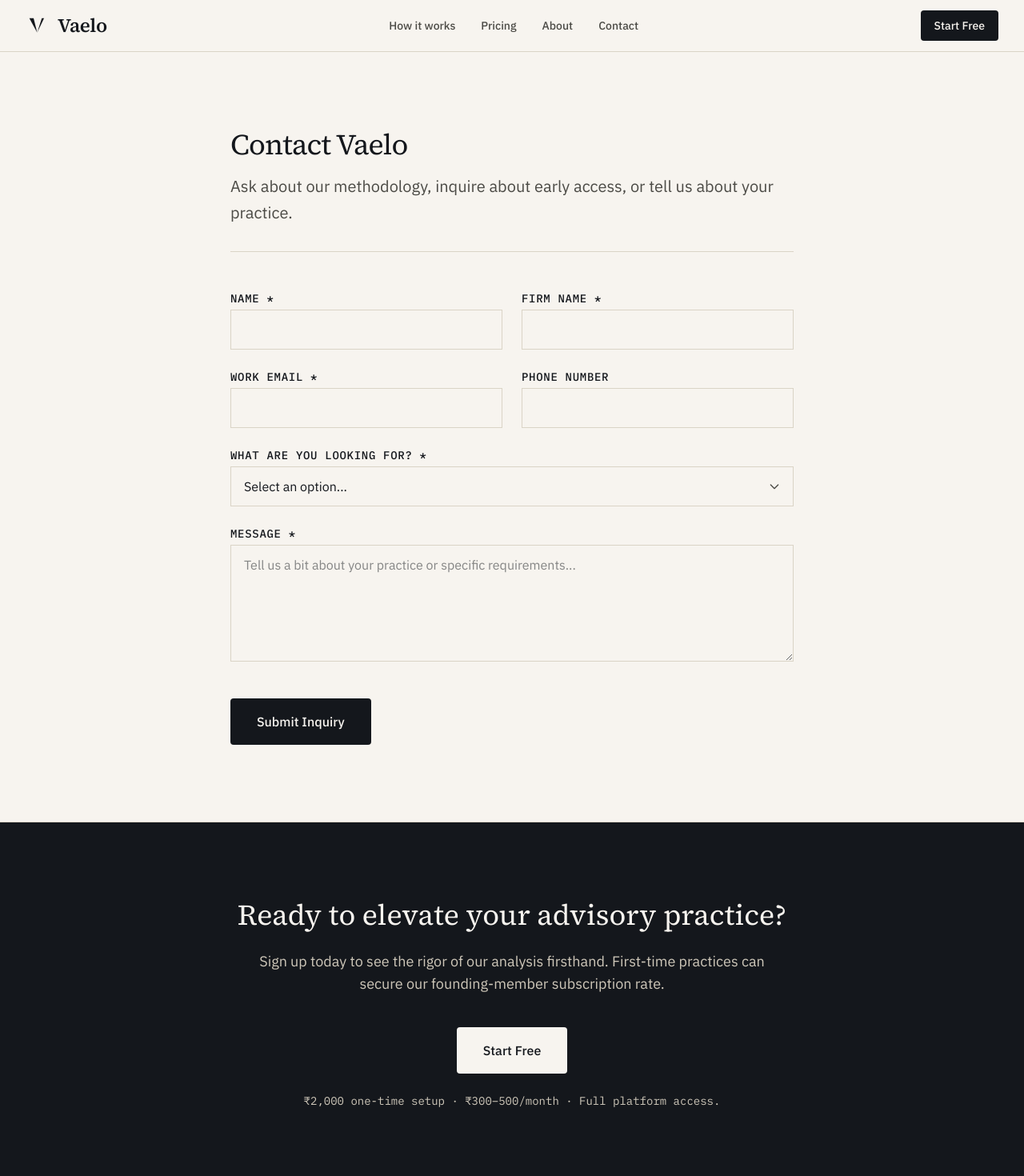
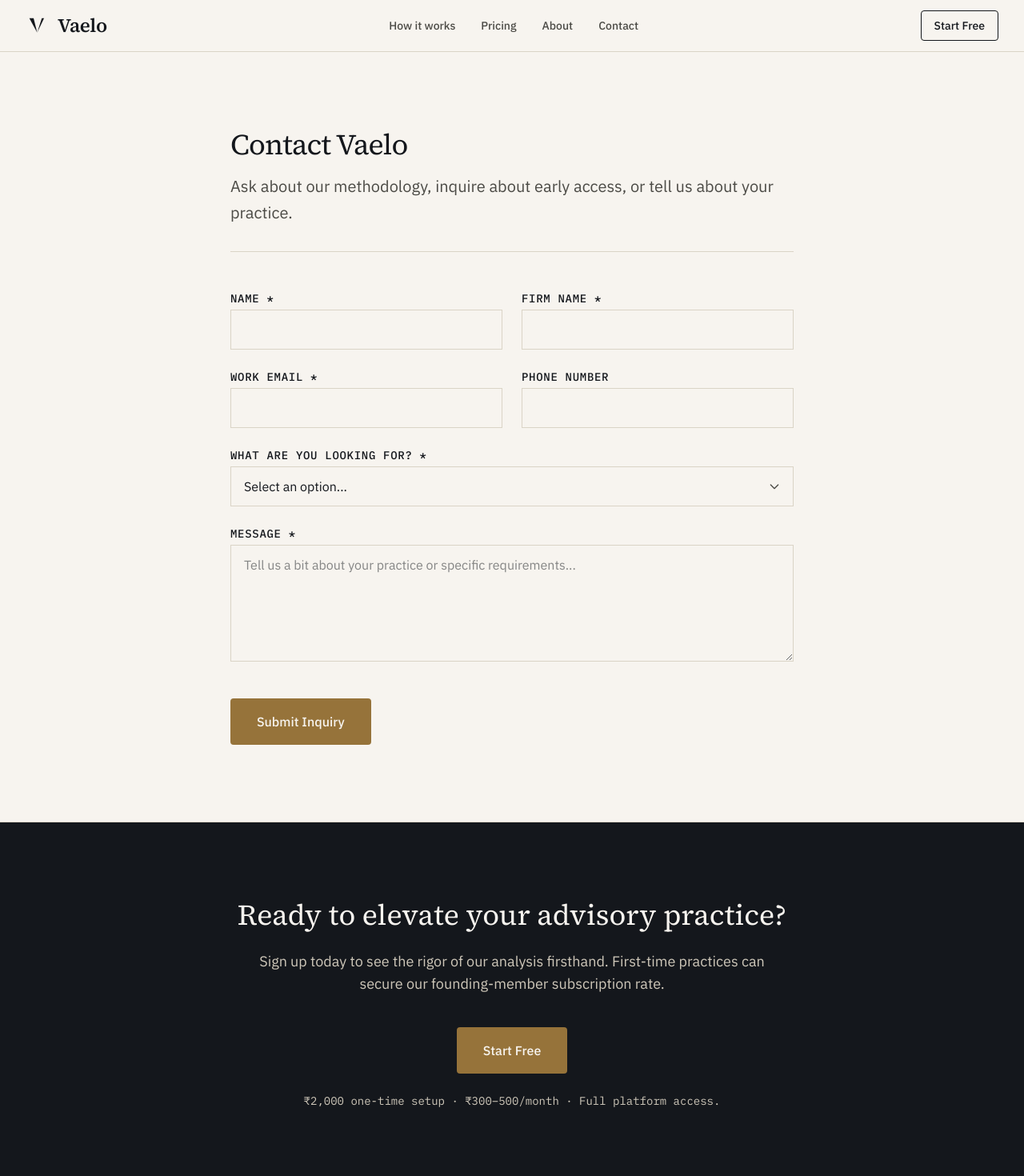
Before and after one commit to Smeetmehta27/vaelo, a Next.js app: page /contact in a window 1280 px wide. Shown: the top 1470 px of the page at 80% size. Built offline with nearby package versions, Linux system fonts and the light colour scheme.

Commit message:
feat(ui): normalize CTAs to bronze primary and ink outline secondary, add focus rings

```diff
--- a/src/app/contact/page.tsx
+++ b/src/app/contact/page.tsx
@@ -177,7 +177,7 @@
                 <button
                   type="submit"
                   disabled={isSubmitting}
-                  className="w-full md:w-auto inline-flex justify-center items-center px-8 py-4 border border-transparent text-base font-medium rounded-sm text-paper bg-ink hover:bg-ink/90 hover:-translate-y-[1px] hover:shadow-md focus:outline-none transition-all duration-200 disabled:opacity-70 disabled:cursor-not-allowed disabled:hover:translate-y-0 disabled:hover:shadow-none"
+                  className="w-full md:w-auto inline-flex justify-center items-center px-8 py-4 border border-transparent text-base font-medium rounded-sm text-paper bg-bronze hover:bg-bronze-deep hover:-translate-y-[1px] hover:shadow-md focus:outline-none focus-visible:ring-2 focus-visible:ring-bronze transition-all duration-200 disabled:opacity-70 disabled:cursor-not-allowed disabled:hover:translate-y-0 disabled:hover:shadow-none"
                 >
                   {isSubmitting ? "Sending..." : "Submit Inquiry"}
                 </button>
--- a/src/app/signup/page.tsx
+++ b/src/app/signup/page.tsx
@@ -132,7 +132,7 @@
                 <button
                   type="submit"
                   disabled={isSubmitting}
-                  className="w-full md:w-auto inline-flex justify-center items-center px-8 py-4 border border-transparent text-base font-medium rounded-sm text-paper bg-ink hover:bg-ink/90 hover:-translate-y-[1px] hover:shadow-md focus:outline-none transition-all duration-200 disabled:opacity-70 disabled:cursor-not-allowed disabled:hover:translate-y-0 disabled:hover:shadow-none"
+                  className="w-full md:w-auto inline-flex justify-center items-center px-8 py-4 border border-transparent text-base font-medium rounded-sm text-paper bg-bronze hover:bg-bronze-deep hover:-translate-y-[1px] hover:shadow-md focus:outline-none focus-visible:ring-2 focus-visible:ring-bronze transition-all duration-200 disabled:opacity-70 disabled:cursor-not-allowed disabled:hover:translate-y-0 disabled:hover:shadow-none"
                 >
                   {isSubmitting ? "Submitting..." : "Join Early Access"}
                 </button>
--- a/src/components/CtaSection.tsx
+++ b/src/components/CtaSection.tsx
@@ -13,7 +13,7 @@
         </p>
         <Link
           href="/signup"
-          className="inline-flex justify-center items-center px-8 py-4 border border-transparent text-base font-medium rounded-sm text-ink bg-paper hover:bg-paper-dim hover:-translate-y-[1px] hover:shadow-md transition-all duration-200"
+          className="inline-flex justify-center items-center px-8 py-4 border border-transparent text-base font-medium rounded-sm text-paper bg-bronze hover:bg-bronze-deep hover:-translate-y-[1px] hover:shadow-md transition-all duration-200 focus:outline-none focus-visible:ring-2 focus-visible:ring-bronze"
         >
           Start Free
         </Link>
--- a/src/components/Hero.tsx
+++ b/src/components/Hero.tsx
@@ -19,13 +19,13 @@
             <div className="mt-8 flex flex-col sm:flex-row gap-4">
               <Link
                 href="/signup"
-                className="inline-flex justify-center items-center px-6 py-3 border border-transparent text-base font-medium rounded-sm text-paper bg-ink hover:bg-ink/90 hover:-translate-y-[1px] hover:shadow-md transition-all duration-200"
+                className="inline-flex justify-center items-center px-6 py-3 border border-transparent text-base font-medium rounded-sm text-paper bg-bronze hover:bg-bronze-deep hover:-translate-y-[1px] hover:shadow-md transition-all duration-200 focus:outline-none focus-visible:ring-2 focus-visible:ring-bronze"
               >
                 Start Free
               </Link>
               <Link
                 href="/how-it-works"
-                className="inline-flex justify-center items-center px-6 py-3 border border-stone-line text-base font-medium rounded-sm text-ink bg-paper hover:bg-paper-dim hover:-translate-y-[1px] hover:shadow-sm transition-all duration-200"
+                className="inline-flex justify-center items-center px-6 py-3 border border-ink text-base font-medium rounded-sm text-ink bg-transparent hover:bg-paper-dim hover:-translate-y-[1px] hover:shadow-md transition-all duration-200 focus:outline-none focus-visible:ring-2 focus-visible:ring-ink"
               >
                 See how it works
               </Link>
--- a/src/components/Nav.tsx
+++ b/src/components/Nav.tsx
@@ -37,7 +37,7 @@
           <div className="hidden md:block">
             <Link
               href="/signup"
-              className="inline-flex items-center justify-center px-4 py-2 border border-transparent text-sm font-medium rounded-sm text-paper bg-ink hover:bg-ink/90 hover:-translate-y-[1px] hover:shadow-sm transition-all duration-200"
+              className="inline-flex items-center justify-center px-4 py-2 border border-ink text-sm font-medium rounded-sm text-ink bg-transparent hover:bg-paper-dim hover:-translate-y-[1px] hover:shadow-sm transition-all duration-200 focus:outline-none focus-visible:ring-2 focus-visible:ring-ink"
             >
               Start Free
             </Link>
@@ -105,7 +105,7 @@
                 <Link
                   href="/signup"
                   onClick={() => setIsOpen(false)}
-                  className="w-full inline-flex justify-center items-center px-4 py-3 border border-transparent text-base font-medium rounded-sm text-paper bg-ink hover:bg-ink/90"
+                  className="w-full inline-flex justify-center items-center px-4 py-3 border border-ink text-base font-medium rounded-sm text-ink bg-transparent hover:bg-paper-dim focus:outline-none focus-visible:ring-2 focus-visible:ring-ink"
                 >
                   Start Free
                 </Link>
```
